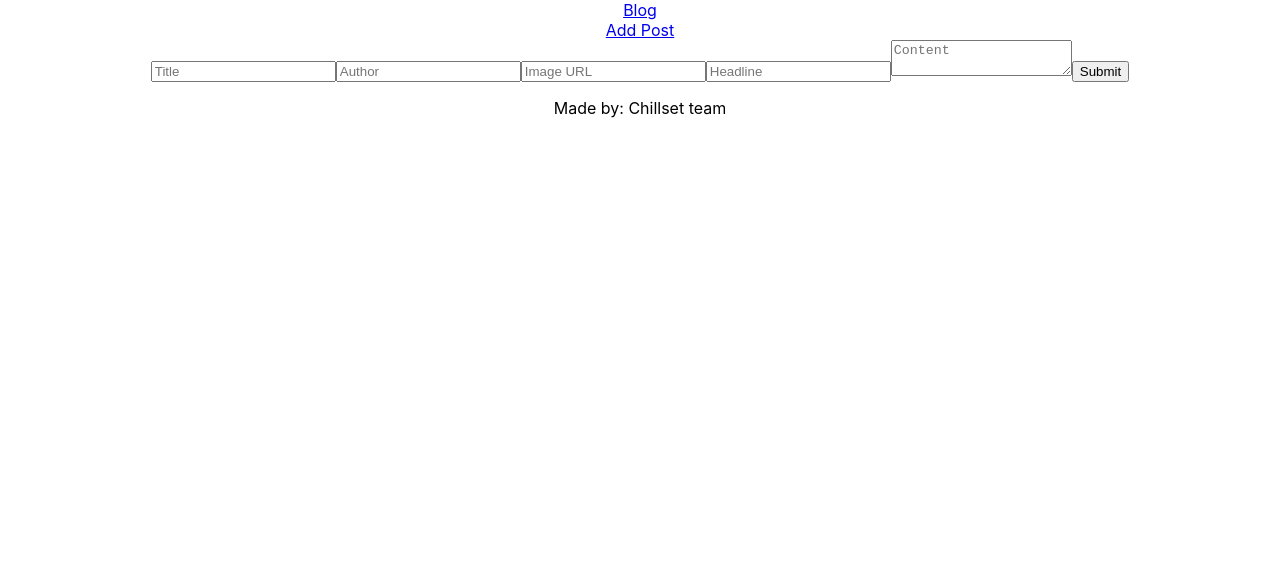
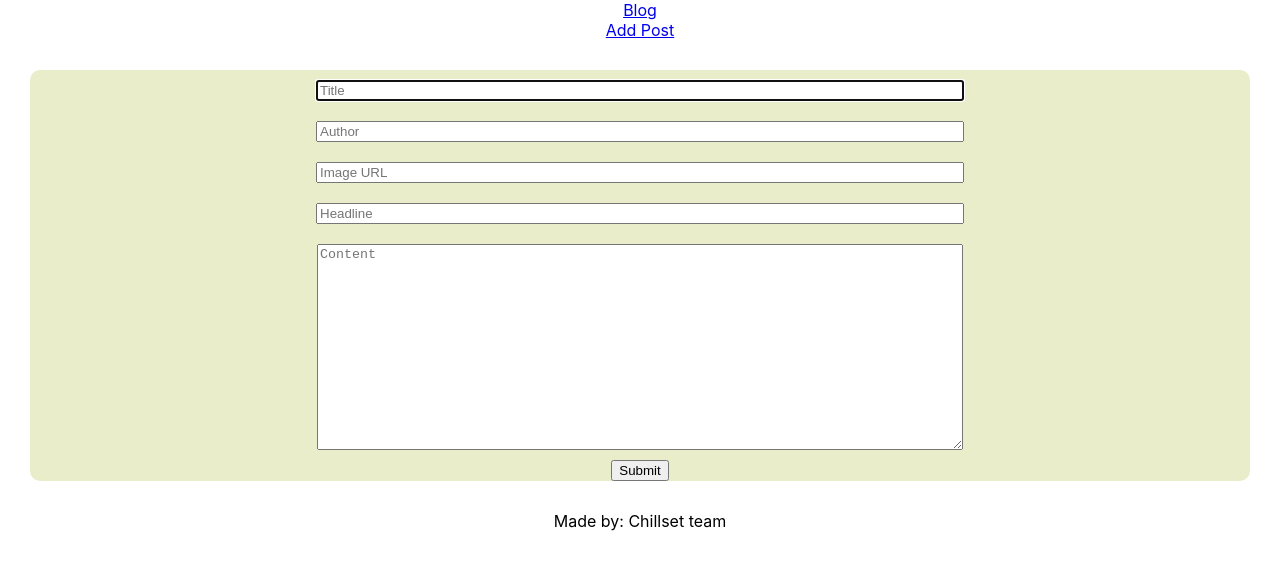
Before and after one commit to allisonbierschenk/blog-app, a React (Create React App) app in the folder client/: page /add-post in a window 1280 px wide. Shown: the top 570 px of the page. Built offline with nearby package versions, Linux system fonts and the light colour scheme.

Commit message:
css added to forms

```diff
--- a/client/src/screens/PostCreate/PostCreate.css
+++ b/client/src/screens/PostCreate/PostCreate.css
@@ -1 +1,17 @@
-/* shell */
+.create-form {
+  display: flex;
+  flex-flow: column nowrap;
+  align-items: center;
+  margin: 30px;
+  background-color: #e9edc9;
+  border-radius: 10px;
+}
+.create-form input,
+.create-form textarea {
+  margin: 10px;
+  width: 50vw;
+}
+.create-form textarea {
+  resize: vertical;
+  min-height: 200px;
+}
--- a/client/src/screens/PostCreate/PostCreate.jsx
+++ b/client/src/screens/PostCreate/PostCreate.jsx
@@ -1,82 +1,90 @@
-import React from 'react';
-import Layout from '../../components/shared/Layout/Layout'
-import { Redirect } from 'react-router-dom'
-import { createPost } from '../../services/posts'
-import { useState } from 'react'
+import React from "react";
+import Layout from "../../components/shared/Layout/Layout";
+import { Redirect } from "react-router-dom";
+import { createPost } from "../../services/posts";
+import { useState } from "react";
+import "./PostCreate.css";
 
 function PostCreate(props) {
-    const [post, setPost] = useState ({
-        title: '',
-        author: '',
-        imgURL: '',
-        headline: '',
-        content: '',
-    })
+  const [post, setPost] = useState({
+    title: "",
+    author: "",
+    imgURL: "",
+    headline: "",
+    content: "",
+  });
 
-const [isCreated, setCreated] = useState(false)
+  const [isCreated, setCreated] = useState(false);
 
   const handleChange = (event) => {
-    const { name, value } = event.target
+    const { name, value } = event.target;
     setPost({
       ...post,
-            [name]: value
-    })
-}
+      [name]: value,
+    });
+  };
 
   const handleSubmit = async (event) => {
-    event.preventDefault()
-    const created = await createPost(post)
-    setCreated({created})
-}
+    event.preventDefault();
+    const created = await createPost(post);
+    setCreated({ created });
+  };
 
   if (isCreated) {
-    return <Redirect to={`/`} />
+    return <Redirect to={`/`} />;
   }
 
   return (
     <Layout>
-            <form className='create-form' onSubmit={handleSubmit}>
-                <input type="text"
+      <form className="create-form" onSubmit={handleSubmit}>
+        <input
+          type="text"
           className="input-title"
-                placeholder='Title'
+          placeholder="Title"
           value={post.title}
           required
-                name='title'
+          name="title"
+          onChange={handleChange}
+          autoFocus
+        />
+        <input
+          type="text"
+          className="input-author"
+          placeholder="Author"
+          value={post.author}
+          required
+          name="author"
           onChange={handleChange}
         />
-                <input type="text"
-                className="input-author"
-                placeholder='Author'
-                value={post.author}
+        <input
+          type="text"
+          className="input-image"
+          placeholder="Image URL"
+          value={post.imgURL}
           required
-                name='author'
+          name="imgURL"
           onChange={handleChange}
         />
-                <input type="text"
-                className="input-image"
-                placeholder='Image URL'
-                value={post.imgURL}
-                required
-                name='imgURL'
-                onChange={handleChange}
-                />
-                <input type="text"
+        <input
+          type="text"
           className="input-headline"
-                placeholder='Headline'
+          placeholder="Headline"
           value={post.headline}
           required
-                name='headline'
+          name="headline"
           onChange={handleChange}
         />
         <textarea
           className="input-content"
-                placeholder='Content'
+          placeholder="Content"
           value={post.content}
           required
-                name='content'
+          name="content"
           onChange={handleChange}
         />
-                <button type='submit' className='submit-button'>Submit</button>
+        <button type="submit" className="submit-button">
+          Submit
+        </button>
       </form>
     </Layout>
   );
--- a/client/src/screens/PostEdit/PostEdit.css
+++ b/client/src/screens/PostEdit/PostEdit.css
@@ -0,0 +1,48 @@
+.form-photo-container {
+  display: flex;
+  flex-flow: row nowrap;
+  justify-content: center;
+  background-color: #e9edc9;
+  width: 80vw;
+}
+.preview-image {
+  width: 40vw;
+  height: 40vw;
+  object-fit: contain;
+  margin: 30px;
+}
+.edit-form {
+  display: flex;
+  flex-flow: column nowrap;
+  align-items: center;
+  margin: 30px;
+  border-radius: 10px;
+}
+.edit-form input,
+.edit-form textarea {
+  margin: 10px;
+  width: 30vw;
+  background-color: #e9edc9;
+  /* border: none; */
+  border: 1px solid #d4a373;
+  box-shadow: 2px 2px 5px #d4a373;
+}
+.edit-form textarea {
+  resize: vertical;
+  min-height: 200px;
+}
+.edit-form textarea:focus,
+.edit-form input:focus {
+  outline: none !important ;
+  border: 3px solid #d4a373;
+}
+.edit-form textarea::-webkit-scrollbar {
+  display: none;
+}
+.edit-form button {
+  background-color: #d4a373;
+  border: none;
+  border-radius: 3px;
+  color: #fefae0;
+  padding: 5px;
+}
--- a/client/src/screens/PostEdit/PostEdit.jsx
+++ b/client/src/screens/PostEdit/PostEdit.jsx
@@ -3,6 +3,7 @@ import Layout from "../../components/shared/Layout/Layout";
 import { Redirect, useParams } from "react-router-dom";
 import { getPost, updatePost } from "../../services/posts";
 import { useState, useEffect } from "react";
+import "./PostEdit.css";
 
 function PostEdit(props) {
   const [post, setPost] = useState({
@@ -45,6 +46,8 @@ function PostEdit(props) {
 
   return (
     <Layout>
+      <div className="form-photo-container">
+        <img className="preview-image" src={post.imgURL} alt={post.imgURL} />
         <form className="edit-form" onSubmit={handleSubmit}>
           <input
             type="text"
@@ -94,6 +97,7 @@ function PostEdit(props) {
             Save
           </button>
         </form>
+      </div>
     </Layout>
   );
 }
```
Lines whose indentation alone changed are shown as unchanged.
